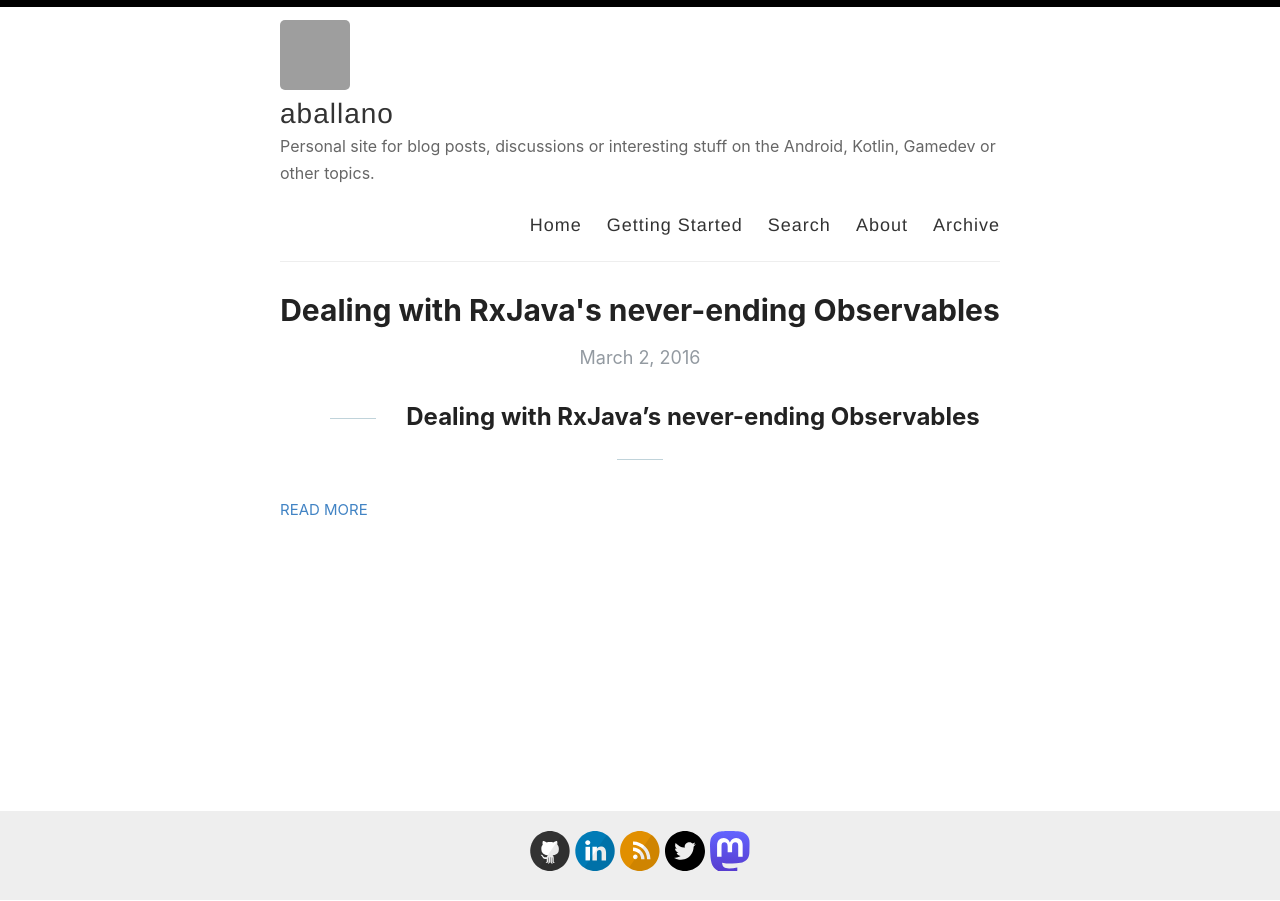
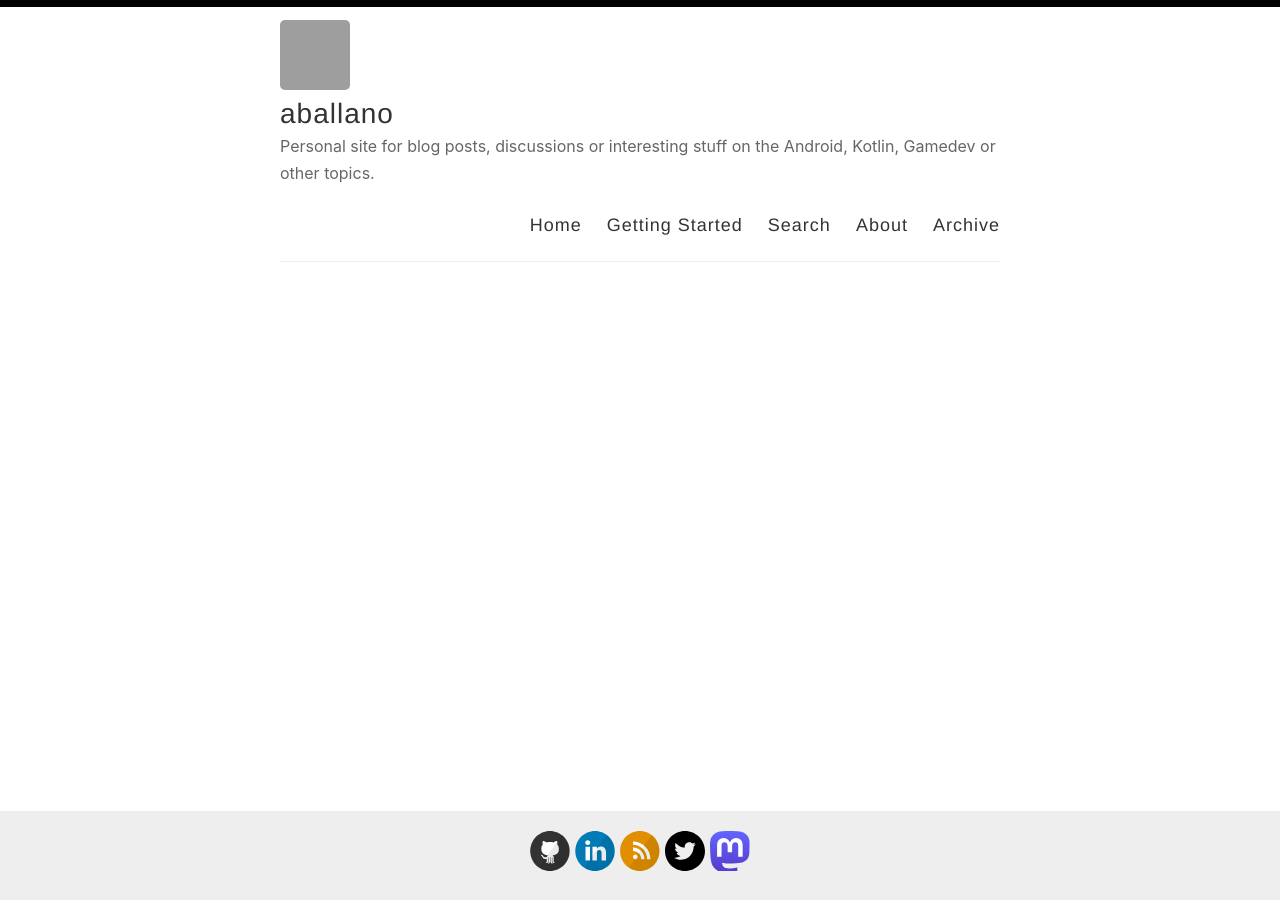
Before and after one commit to aballano/aballano.github.io, a Jekyll site: the page built from index.html, in a window 1280 px wide. Built offline with Jekyll 4.4.1, drawn with Linux system fonts in a browser that asks for light colours; the list of posts is cut into pages by our own code; some of the changed lines change nothing that is shown; grey boxes are pictures that could not be loaded.

Commit message:
Update 2016-03-02-never-ending-observables.md

```diff
--- a/_posts/2016-03-02-never-ending-observables.md
+++ b/_posts/2016-03-02-never-ending-observables.md
@@ -1,3 +1,13 @@
+---
+layout: post
+title: Dealing with RxJava's never-ending Observables
+categories:
+  - Rxjava
+  - Testing
+  - Android
+  - Software Development
+published: false
+---
 ---
 layout: post
 title: Dealing with RxJava's never-ending Observables
@@ -7,6 +17,7 @@ categories: [Rxjava, Testing, Android, Software Development]
 ## Dealing with RxJava's never-ending Observables
 
 Never-ending Observables are those that observe some data indefinitely until you unsubscribe from them. They're quite useful in many situations, specially when dealing with databases as you can observe emissions from a specific table, for example. A good example of this is [SqlBrite](https://github.com/square/sqlbrite).
+
 When using this kind of observables we need to take care on which operators to use on them since you might run into problems. This is specially dangerous if you, for example, want to migrate DB query using Single to an Observable, because the operators don't always work the same way…
 
 
@@ -23,10 +34,13 @@ Now a typical test could be as following:
 
 
 **Now is QUIZZ time! What will this test output?**
-a) Success
-b) Failure
+
+1. Success
+2. Failure
+
 
 ---
+
 
 ### The problem
 
@@ -128,5 +142,10 @@ Hope you liked or learned something new with this article, if so please hit the
 Thanks for reading!
 
 
+> This post was migrated from [Medium](https://tech.new-work.se/dealing-with-rxjavas-never-ending-observables-1ca8f18797ff)
+
+
+---
+
+
 [^1]: This can be solved in other ways, but this example is shown here for simplicity purposes.
-[^note]: This post was migrated from [Medium](https://tech.new-work.se/dealing-with-rxjavas-never-ending-observables-1ca8f18797ff)
```
